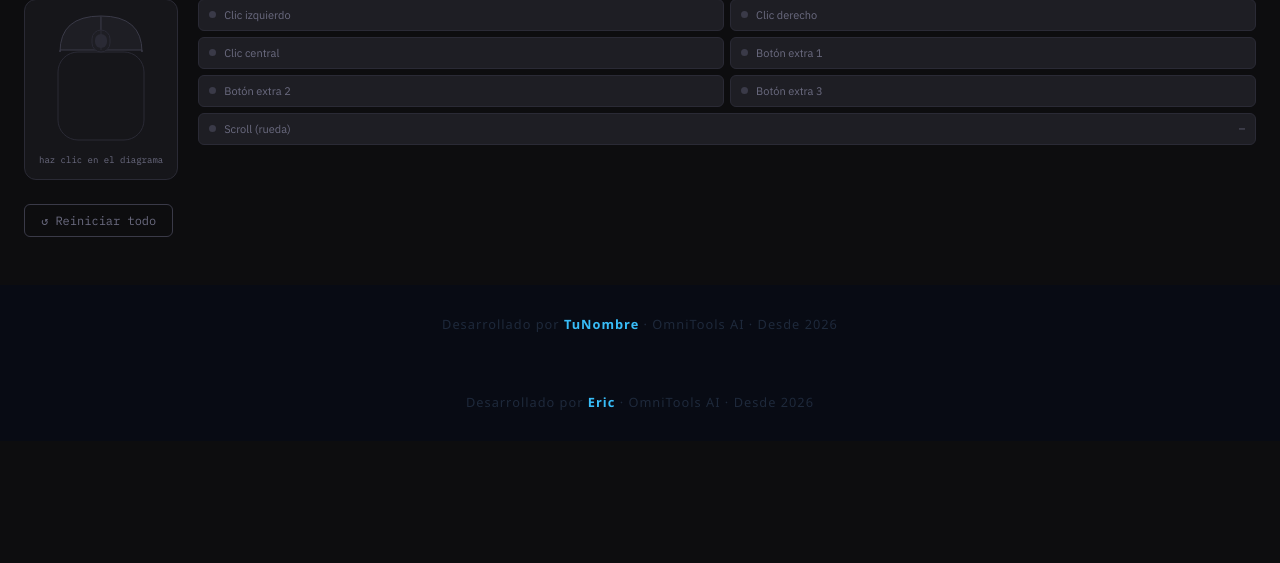
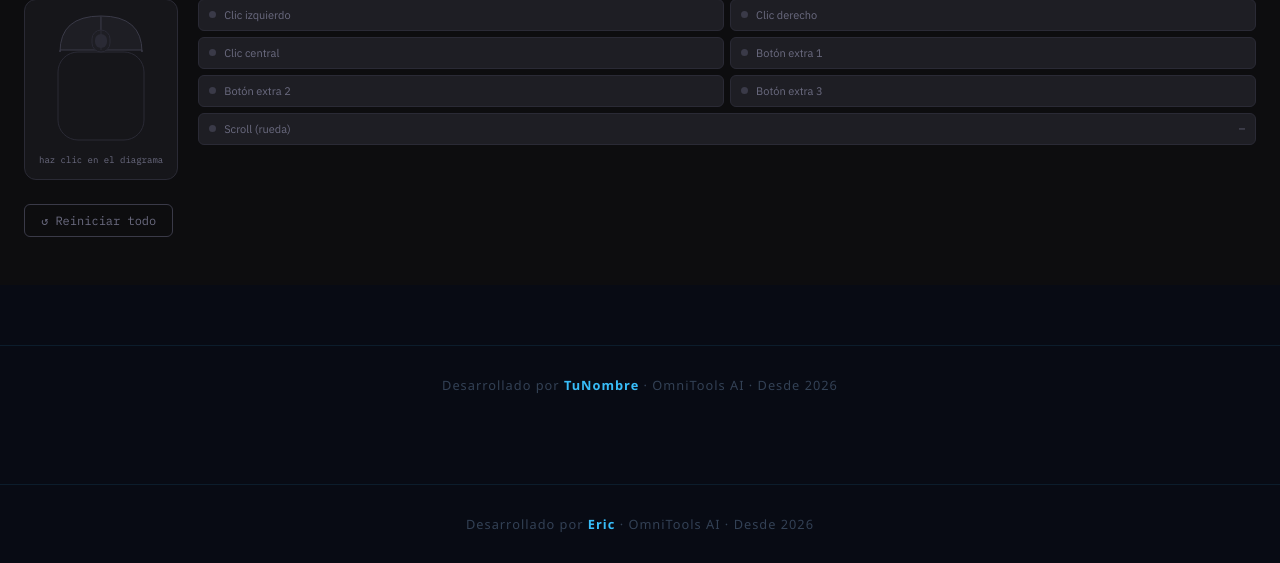
Before and after one commit to erocguerra11/OmniTools, a Flask app: page /teclado in a window 1280 px wide. Shown: the part 770-1333 px from the top of the page. Before the commit the page ends 1180 px from the top, so only its background shows below. Run offline with Flask 3, Linux system fonts and the light colour scheme.

Commit message:
Update style.css

```diff
--- a/static/style.css
+++ b/static/style.css
@@ -139,7 +139,9 @@
 .footer {
     text-align: center;
     padding: 30px;
-    color: #1e293b;
     font-size: 0.8rem;
     letter-spacing: 1px;
+    border-top: 1px solid rgba(56, 189, 248, 0.1);
+    color: #334155;
+    margin-top: 60px;
 }
```
